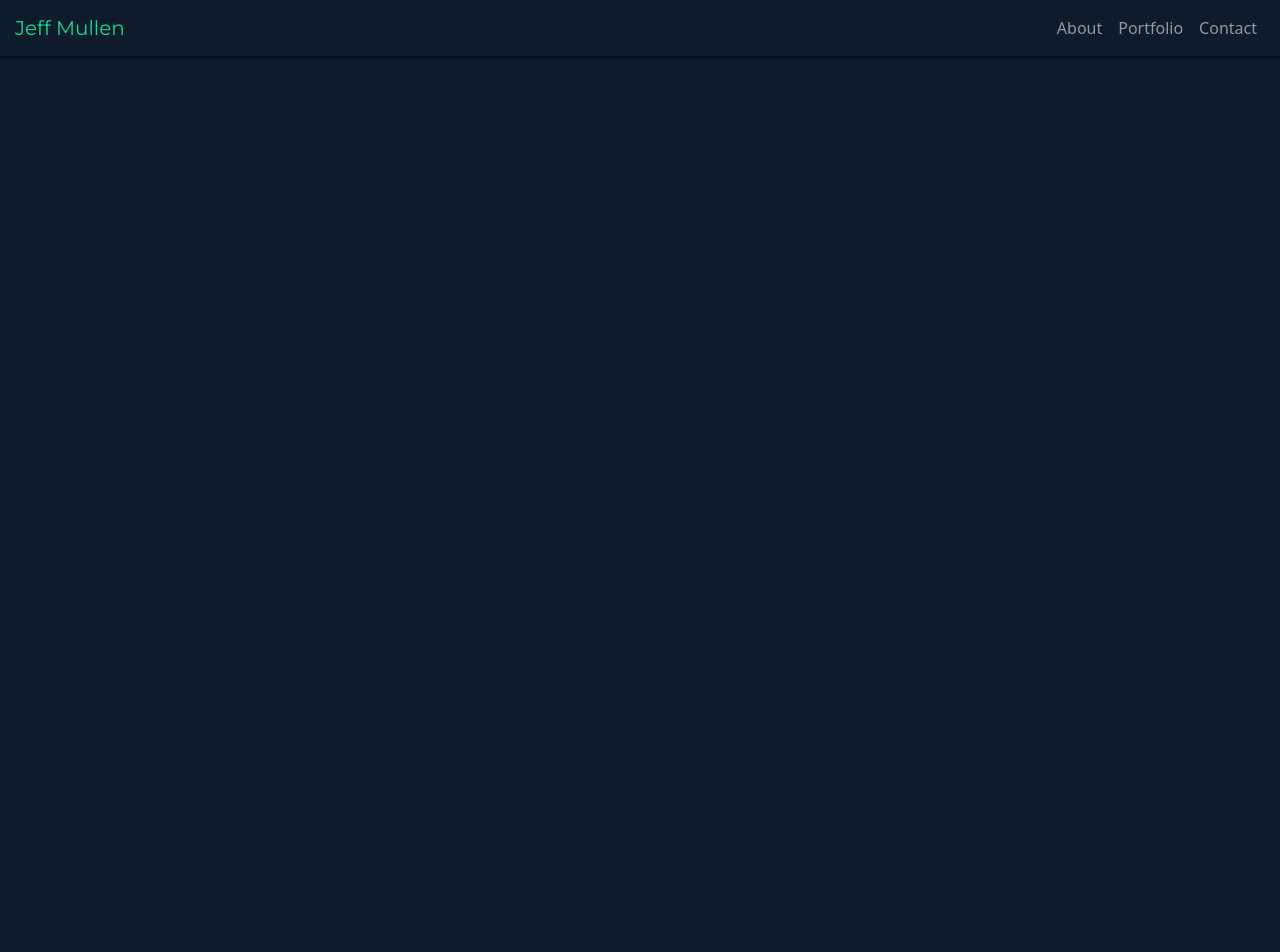
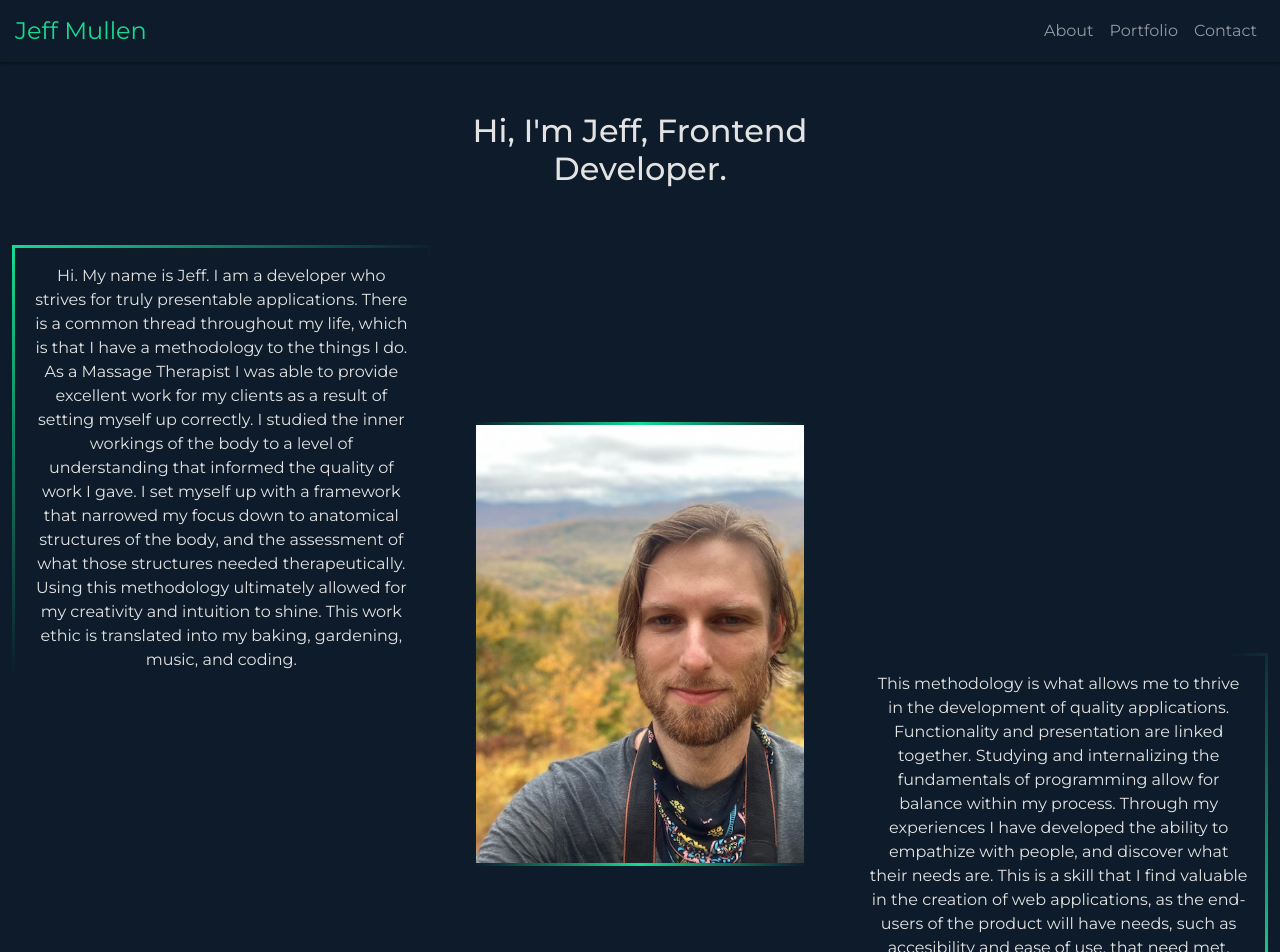
Before and after one commit to jeffMullen/portfolio-react, a React (Create React App) app: page / in a window 1280 px wide. Shown: the top 952 px of the page. Before the commit the page ends 800 px from the top, so only its background shows below. Built offline with nearby package versions, Linux system fonts and the light colour scheme.

Commit message:
bio section is responsive, gradient borders, and on xl screens displayed diagonally

```diff
--- a/src/App.js
+++ b/src/App.js
@@ -30,7 +30,7 @@ function App() {
     <div id="reactApp">
       <Header currentPage={currentPage} pageChange={pageChange} />
       <main>
-        {/* {renderPage()} */}
+        {renderPage()}
       </main>
       {/* <Footer /> */}
     </div>
--- a/src/components/About/About.js
+++ b/src/components/About/About.js
@@ -7,7 +7,7 @@ function About() {
     return (
         <section className="about">
             <Bio />
-            <Skills />
+            {/* <Skills /> */}
         </section>
     );
 }
--- a/src/components/About/Bio.js
+++ b/src/components/About/Bio.js
@@ -1,23 +1,23 @@
 import React from "react";
+
+import Container from "react-bootstrap/Container";
+import Row from 'react-bootstrap/Row';
+import Col from 'react-bootstrap/Col';
 
 function Bio() {
     return (
-        <div className="bio-wrapper section-heading">
-            {/* <!-- About me section --> */}
-            <h2>About Me</h2>
-
-            {/* <!-- Divider between heading and content --> */}
-
-            <div className="divider"></div>
-
-            {/* <!-- About content flex container --> */}
-
-            <div className="bio-content">
-                <div>
-                    <img src="./images/self-portrait1.jpg" alt="Self-Portrait" />
-                </div>
-                <div className="bio-paragraphs">
-                    <p>Hi. My name is Jeff. I am a developer who strives for truly presentable applications. There is a
+        <Container>
+            <Row className="d-flex mx-0 justify-content-center">
+                <Col className="text-center mx-0 px-0 col-8 col-sm-6 col-lg-4">
+                    <h2>Hi, I'm Jeff, Frontend Developer.</h2>
+                </Col>
+            </Row>
+            <Row className="bio-row mt-5 mx-0 px-0 text-center d-flex flex-column flex-xl-row align-items-center">
+                <Col className="p-0 mt-lg-5 text-center col-md-8 col-lg-7 col-xl-4 order-lg-2">
+                    <img className="p-0" src="./images/self-portrait1.jpg" alt="Self-Portrait" />
+                </Col>
+                <Col className="about-paragraph mt-5 mt-lg-0 px-0 col-md-8 col-lg-7 col-xl-4 order-lg-1 align-self-xl-start">
+                    <p className="p-3 mb-0">Hi. My name is Jeff. I am a developer who strives for truly presentable applications. There is a
                         common thread throughout my life, which is that I have a methodology to the things I do. As a
                         Massage Therapist I was able to provide excellent work for my clients as a result of setting
                         myself up
@@ -27,15 +27,51 @@ function Bio() {
                         therapeutically. Using this methodology ultimately allowed for my creativity and intuition to
                         shine. This work ethic is translated into my baking, gardening, music, and coding.
                     </p>
-                    <p>This methodology is what allows me to thrive in the development of quality applications.
+                </Col>
+                <Col className="about-paragraph mt-5 p-0 col-md-8 col-lg-7 col-xl-4 text-center order-lg-3 align-self-xl-end">
+                    <p className="p-3 pt-0 pt-xl-3">This methodology is what allows me to thrive in the development of quality applications.
                         Functionality and presentation are linked together. Studying and internalizing the fundamentals
                         of programming allow for balance within my process. Through my experiences I have developed the
                         ability to empathize with people, and discover what their needs are. This is a skill that I find
                         valuable in the creation of web applications, as the end-users of the product will have needs,
                         such as accesibility and ease of use, that need met.</p>
-                </div>
-            </div>
-        </div>
+                </Col>
+            </Row>
+        </Container>
+        // <div className="bio-wrapper section-heading">
+        //     {/* <!-- About me section --> */}
+        //     <h2>About Me</h2>
+
+        //     {/* <!-- Divider between heading and content --> */}
+
+        //     <div className="divider"></div>
+
+        //     {/* <!-- About content flex container --> */}
+
+        //     <div className="bio-content">
+        //         <div>
+        //             <img src="./images/self-portrait1.jpg" alt="Self-Portrait" />
+        //         </div>
+        //         <div className="bio-paragraphs">
+        //             <p>Hi. My name is Jeff. I am a developer who strives for truly presentable applications. There is a
+        //                 common thread throughout my life, which is that I have a methodology to the things I do. As a
+        //                 Massage Therapist I was able to provide excellent work for my clients as a result of setting
+        //                 myself up
+        //                 correctly. I studied the inner workings of the body to a level of understanding that informed
+        //                 the quality of work I gave. I set myself up with a framework that narrowed my focus down to
+        //                 anatomical structures of the body, and the assessment of what those structures needed
+        //                 therapeutically. Using this methodology ultimately allowed for my creativity and intuition to
+        //                 shine. This work ethic is translated into my baking, gardening, music, and coding.
+        //             </p>
+        //             <p>This methodology is what allows me to thrive in the development of quality applications.
+        //                 Functionality and presentation are linked together. Studying and internalizing the fundamentals
+        //                 of programming allow for balance within my process. Through my experiences I have developed the
+        //                 ability to empathize with people, and discover what their needs are. This is a skill that I find
+        //                 valuable in the creation of web applications, as the end-users of the product will have needs,
+        //                 such as accesibility and ease of use, that need met.</p>
+        //         </div>
+        //     </div>
+        // </div>
     )
 }
 
--- a/src/scss/custom.scss
+++ b/src/scss/custom.scss
@@ -14,7 +14,8 @@ $link-glow-color: #20E99F;
 $navbar-dark-brand-color: $strong-color;
 $navbar-dark-hover-color: $strong-color;
 $navbar-dark-active-color: $strong-color;
-// $navbar-dark-color: $strong-color;
+$content-text-color: rgba(255, 255, 255, 0.55);
+
 $container-max-widths: (
     md: 100%,
     // xxl: 1600px
@@ -22,7 +23,14 @@ $container-max-widths: (
 
 @import '~bootstrap/scss/bootstrap.scss';
 
+* {
+    padding: 0;
+    margin: 0;
+    font-family: $heading-font;
+    // overflow-x: hidden;
+}
 
+// Navbar Styles
 .navbar {
     background: $body-bg;
     box-shadow: 0 2px 2px $dark-bg;
@@ -53,12 +61,88 @@ span.navbar-brand:hover {
 
 .navbar-toggler {
     border: none;
-    // color: $strong-color;
 }
 
 .container .navbar-toggler {
     outline: none;
     box-shadow: none;
+}
+
+// Main Section styles that include About, Portfolio, and Contact
+main {
+    margin-top: 50px;
+    color: rgb(227, 227, 227);
+}
+
+.row {
+    width: inherit;
+}
+
+img {
+    width: 85%;
+}
+
+@media screen and (min-width: 400px) {
+
+    // .about-paragraph {
+    //     width: 90%;
+    // }
+}
+
+@media screen and (min-width: 530px) {
+    img {
+        width: 70%;
+    }
+
+    // .about-paragraph {
+    //     width: 70%;
+    // }
+}
+
+@media screen and (min-width: 650px) {
+    img {
+        width: 60%;
+    }
+
+    // .about-paragraph {
+    //     width: 60%
+    // }
+}
+
+@media screen and (min-width: 1200px) {
+    .navbar-brand {
+        font-size: 1.5rem;
+    }
+
+    .navbar-nav {
+        font-size: 1rem;
+    }
+
+    .bio-row {
+        height: 750px;
+    }
+
+    .bio-row .col:nth-child(3) {
+        background: linear-gradient($body-bg, $body-bg) padding-box,
+        linear-gradient(135deg, $body-bg, $body-bg, $strong-color) border-box;
+        border: 3px solid transparent;
+    }
+
+    .bio-row .col:nth-child(2) {
+        background: linear-gradient($body-bg, $body-bg) padding-box,
+        linear-gradient(135deg, $strong-color, $body-bg, $body-bg) border-box;
+        border: 3px solid transparent;
+    }
+
+    .bio-row img {
+        background: linear-gradient($body-bg, $body-bg) padding-box,
+        linear-gradient(90deg, $body-bg, $strong-color, $body-bg) border-box;
+        border: 3px solid transparent;
+    }
+
+    img {
+        width: 80%;
+    }
 }
 
 @media screen and (min-width: 1600px) {
```
